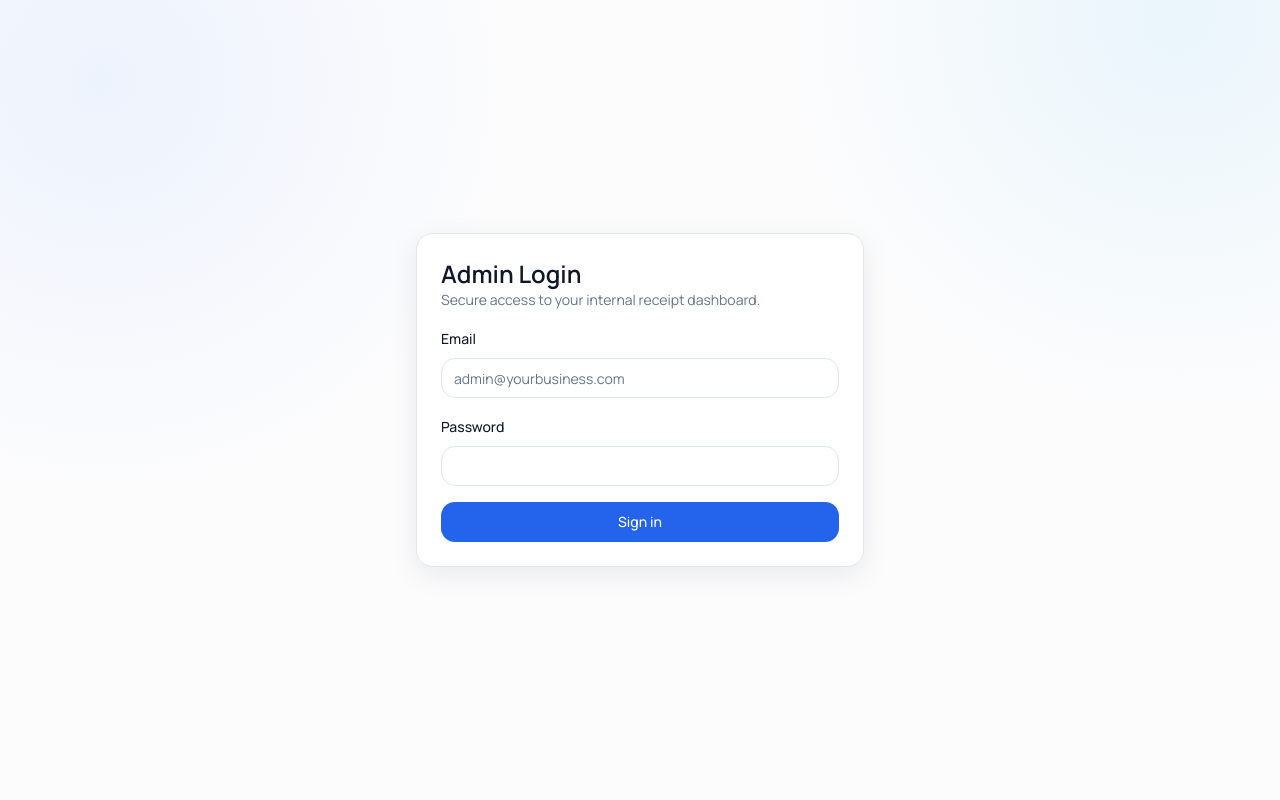
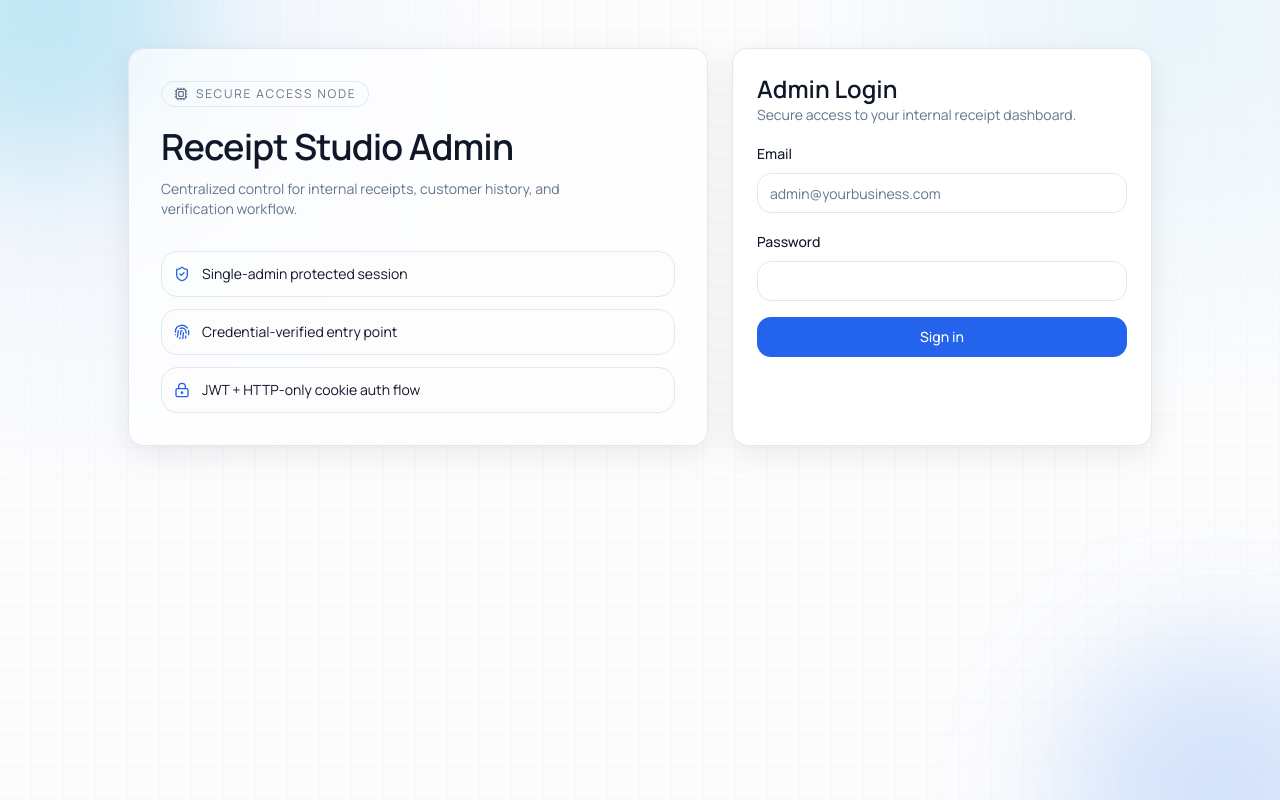
Before and after one commit to mbanefoDaniel/receipt, a Next.js app: page /login in a window 1280 px wide. Built offline with nearby package versions, Linux system fonts and the light colour scheme; no server answers.

Commit message:
feat: redesign admin login and add contact icons

```diff
--- a/src/app/(auth)/login/page.tsx
+++ b/src/app/(auth)/login/page.tsx
@@ -1,4 +1,5 @@
 import { loginAction } from "@/app/(auth)/actions";
+import { Cpu, Fingerprint, LockKeyhole, ShieldCheck } from "lucide-react";
 import { Card, CardContent, CardDescription, CardHeader, CardTitle } from "@/components/ui/card";
 import { Input } from "@/components/ui/input";
 import { Label } from "@/components/ui/label";
@@ -12,8 +13,41 @@ export default async function LoginPage({
   const params = await searchParams;
 
   return (
-    <main className="flex min-h-screen items-center justify-center px-4 py-10">
-      <Card className="w-full max-w-md">
+    <main className="relative min-h-screen overflow-hidden px-4 py-8 md:py-12">
+      <div className="pointer-events-none absolute inset-0">
+        <div className="absolute left-[-10%] top-[-20%] h-[320px] w-[320px] rounded-full bg-cyan-500/20 blur-3xl" />
+        <div className="absolute bottom-[-20%] right-[-8%] h-[320px] w-[320px] rounded-full bg-blue-500/20 blur-3xl" />
+        <div className="absolute inset-0 bg-[linear-gradient(to_right,transparent_0,transparent_31px,hsl(var(--border))_32px),linear-gradient(to_bottom,transparent_0,transparent_31px,hsl(var(--border))_32px)] bg-[size:32px_32px] opacity-30" />
+      </div>
+
+      <div className="relative mx-auto grid w-full max-w-5xl gap-6 lg:grid-cols-[1.1fr_420px]">
+        <section className="hidden rounded-2xl border bg-card/70 p-8 shadow-soft backdrop-blur-sm lg:block">
+          <p className="inline-flex items-center gap-2 rounded-full border px-3 py-1 text-xs uppercase tracking-[0.15em] text-muted-foreground">
+            <Cpu className="h-3.5 w-3.5" />
+            Secure Access Node
+          </p>
+          <h1 className="mt-5 text-4xl font-semibold tracking-tight">Receipt Studio Admin</h1>
+          <p className="mt-3 max-w-md text-sm text-muted-foreground">
+            Centralized control for internal receipts, customer history, and verification workflow.
+          </p>
+
+          <div className="mt-8 grid gap-3">
+            <div className="flex items-center gap-3 rounded-xl border bg-background/70 p-3">
+              <ShieldCheck className="h-4 w-4 text-primary" />
+              <p className="text-sm">Single-admin protected session</p>
+            </div>
+            <div className="flex items-center gap-3 rounded-xl border bg-background/70 p-3">
+              <Fingerprint className="h-4 w-4 text-primary" />
+              <p className="text-sm">Credential-verified entry point</p>
+            </div>
+            <div className="flex items-center gap-3 rounded-xl border bg-background/70 p-3">
+              <LockKeyhole className="h-4 w-4 text-primary" />
+              <p className="text-sm">JWT + HTTP-only cookie auth flow</p>
+            </div>
+          </div>
+        </section>
+
+        <Card className="w-full rounded-2xl border bg-card/85 shadow-soft backdrop-blur-sm">
           <CardHeader>
             <CardTitle className="text-2xl">Admin Login</CardTitle>
             <CardDescription>Secure access to your internal receipt dashboard.</CardDescription>
@@ -40,6 +74,7 @@ export default async function LoginPage({
             </form>
           </CardContent>
         </Card>
+      </div>
     </main>
   );
 }
--- a/src/app/(dashboard)/receipts/[id]/page.tsx
+++ b/src/app/(dashboard)/receipts/[id]/page.tsx
@@ -1,6 +1,7 @@
 import Image from "next/image";
 import Link from "next/link";
 import { notFound } from "next/navigation";
+import { AtSign, Mail, MapPin, Phone, Smartphone } from "lucide-react";
 import QRCode from "qrcode";
 import { db } from "@/lib/db";
 import { formatCurrency, formatDate } from "@/lib/utils";
@@ -79,12 +80,37 @@ export default async function ReceiptDetailPage({ params }: { params: Params })
               <CardTitle className="text-3xl tracking-tight">{settingsPayload.businessName}</CardTitle>
               {settingsPayload.motto ? <p className="text-sm italic text-muted-foreground">{settingsPayload.motto}</p> : null}
               <p className="text-sm text-muted-foreground">Receipt #{receipt.receiptNumber}</p>
-              <div className="mt-2 space-y-0.5 text-xs text-muted-foreground">
-                {settingsPayload.contactPhone ? <p>Phone: {settingsPayload.contactPhone}</p> : null}
-                {settingsPayload.contactPhoneAlt ? <p>Alt Phone: {settingsPayload.contactPhoneAlt}</p> : null}
-                {settingsPayload.socialHandle ? <p>Social: {settingsPayload.socialHandle}</p> : null}
-                {settingsPayload.contactEmail ? <p>Email: {settingsPayload.contactEmail}</p> : null}
-                {settingsPayload.address ? <p>Address: {settingsPayload.address}</p> : null}
+              <div className="mt-2 space-y-1 text-xs text-muted-foreground">
+                {settingsPayload.contactPhone ? (
+                  <p className="inline-flex items-center gap-1.5">
+                    <Phone className="h-3 w-3" />
+                    Phone: {settingsPayload.contactPhone}
+                  </p>
+                ) : null}
+                {settingsPayload.contactPhoneAlt ? (
+                  <p className="inline-flex items-center gap-1.5">
+                    <Smartphone className="h-3 w-3" />
+                    Alt Phone: {settingsPayload.contactPhoneAlt}
+                  </p>
+                ) : null}
+                {settingsPayload.socialHandle ? (
+                  <p className="inline-flex items-center gap-1.5">
+                    <AtSign className="h-3 w-3" />
+                    Social: {settingsPayload.socialHandle}
+                  </p>
+                ) : null}
+                {settingsPayload.contactEmail ? (
+                  <p className="inline-flex items-center gap-1.5">
+                    <Mail className="h-3 w-3" />
+                    Email: {settingsPayload.contactEmail}
+                  </p>
+                ) : null}
+                {settingsPayload.address ? (
+                  <p className="inline-flex items-center gap-1.5">
+                    <MapPin className="h-3 w-3" />
+                    Address: {settingsPayload.address}
+                  </p>
+                ) : null}
               </div>
             </div>
             {settingsPayload.logoUrl ? (
--- a/src/components/receipts/download-pdf-button.tsx
+++ b/src/components/receipts/download-pdf-button.tsx
@@ -1,6 +1,7 @@
 "use client";
 
 import { useEffect, useState, type ComponentType } from "react";
+import type { PDFDownloadLinkProps } from "@react-pdf/renderer";
 import { Download } from "lucide-react";
 import { Button } from "@/components/ui/button";
 import { ReceiptPdfDocument } from "@/components/receipts/receipt-pdf-document";
@@ -43,7 +44,7 @@ type DownloadPdfButtonProps = {
 
 export function DownloadPdfButton({ receipt, settings, verifyUrl }: DownloadPdfButtonProps) {
   const [mounted, setMounted] = useState(false);
-  const [PDFDownloadLinkComponent, setPDFDownloadLinkComponent] = useState<ComponentType<any> | null>(null);
+  const [PDFDownloadLinkComponent, setPDFDownloadLinkComponent] = useState<ComponentType<PDFDownloadLinkProps> | null>(null);
 
   useEffect(() => {
     setMounted(true);
@@ -52,7 +53,7 @@ export function DownloadPdfButton({ receipt, settings, verifyUrl }: DownloadPdfB
     import("@react-pdf/renderer")
       .then((module) => {
         if (active) {
-          setPDFDownloadLinkComponent(() => module.PDFDownloadLink as ComponentType<any>);
+          setPDFDownloadLinkComponent(() => module.PDFDownloadLink as ComponentType<PDFDownloadLinkProps>);
         }
       })
       .catch(() => {
```
Lines whose indentation alone changed are shown as unchanged.
